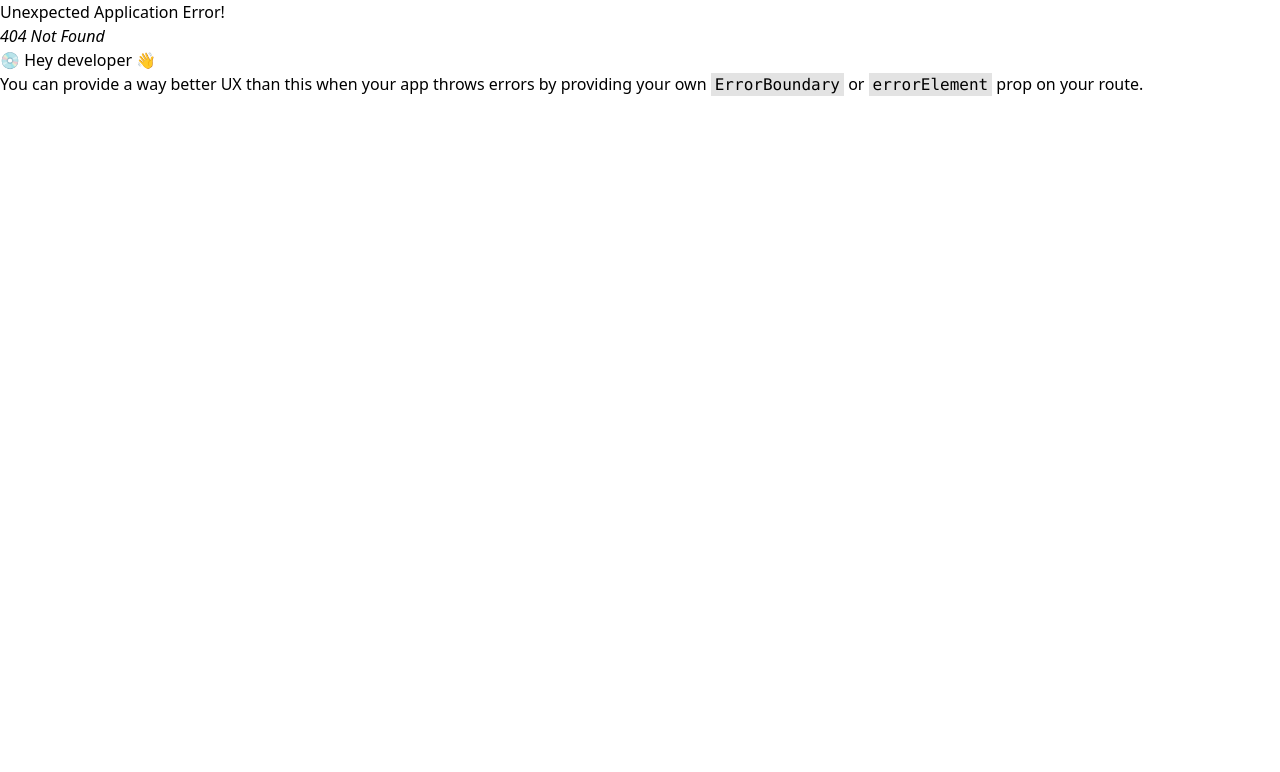
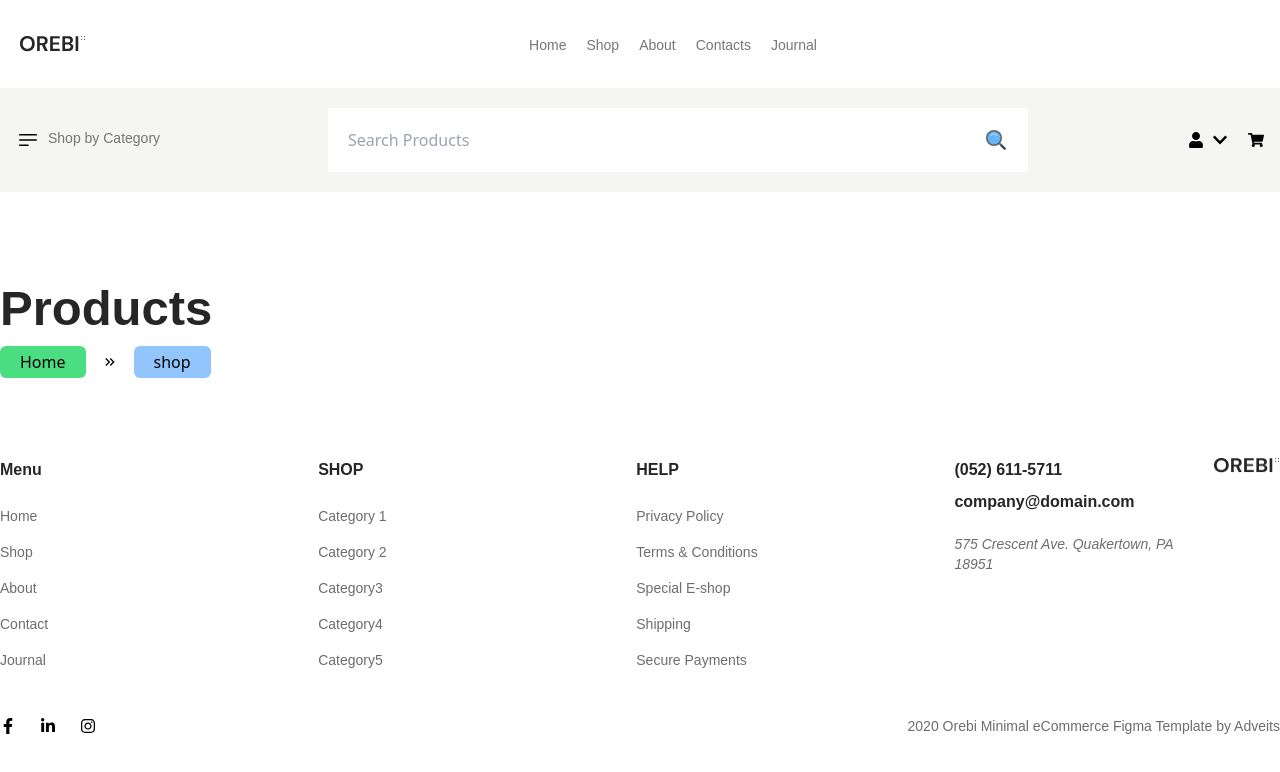
Before and after one commit to taufik69/FDR-2303-e-com, a React (Vite) app: page /shop in a window 1280 px wide. Before the commit this address had no page. Shown: the top 772 px of the page. Built offline with nearby package versions, Linux system fonts and the light colour scheme.

Commit message:
breadcrumb almost done

```diff
--- a/src/App.jsx
+++ b/src/App.jsx
@@ -7,10 +7,12 @@ import {
   Route,
   RouterProvider,
 } from "react-router-dom";
+import Shop from "./pages/Shop/Shop";
 const router = createBrowserRouter(
   createRoutesFromElements(
     <Route path="/" element={<RootLayout />}>
       <Route index element={<Home />} />
+      <Route path="/shop" element={<Shop />} />
     </Route>
   )
 );
--- /dev/null
+++ b/src/Component/CommonConponent/BreadCrumb/BreadCrumb.jsx
@@ -0,0 +1,58 @@
+import React from "react";
+import { Link, useLocation } from "react-router-dom";
+import { MdKeyboardDoubleArrowRight } from "react-icons/md";
+const BreadCrumb = () => {
+  const location = useLocation();
+  let BreadCrumbpathName = location.pathname.split("/").filter((x) => x);
+  let breadCrumList = "";
+
+  return (
+    <div>
+      <ul className="flex items-center  gap-4">
+        <li>
+          <Link
+            to={"/"}
+            className="bg-green-400 px-5 py-1 rounded-md text-black hover:bg-green-300"
+          >
+            Home
+          </Link>
+        </li>
+        <MdKeyboardDoubleArrowRight />
+        {BreadCrumbpathName.map((path, index) => {
+          const isLast = index === BreadCrumbpathName.length - 1;
+          breadCrumList += path;
+          console.log(breadCrumList);
+          return (
+            <li key={path}>
+              {isLast ? (
+                <Link
+                  className={`${
+                    isLast
+                      ? "bg-blue-300 px-5 py-1 rounded-md text-black hover:bg-green-300"
+                      : null
+                  }`}
+                >
+                  {" "}
+                  {path}
+                </Link>
+              ) : (
+                <Link
+                  to={`/${breadCrumList}`}
+                  className={`${
+                    isLast
+                      ? "bg-blue-300 px-5 py-1 rounded-md text-black hover:bg-green-300"
+                      : null
+                  }`}
+                >
+                  {path}
+                </Link>
+              )}
+            </li>
+          );
+        })}
+      </ul>
+    </div>
+  );
+};
+
+export default BreadCrumb;
--- /dev/null
+++ b/src/pages/Shop/Shop.jsx
@@ -0,0 +1,19 @@
+import React from "react";
+import BreadCrumb from "../../Component/CommonConponent/BreadCrumb/BreadCrumb";
+
+const Shop = () => {
+  return (
+    <>
+      <div className="container">
+        <div className="py-20">
+          <h1 className="text-[49px] font-DMsans font-bold  text-main_font_color">
+            Products
+          </h1>
+          <BreadCrumb />
+        </div>
+      </div>
+    </>
+  );
+};
+
+export default Shop;
```
